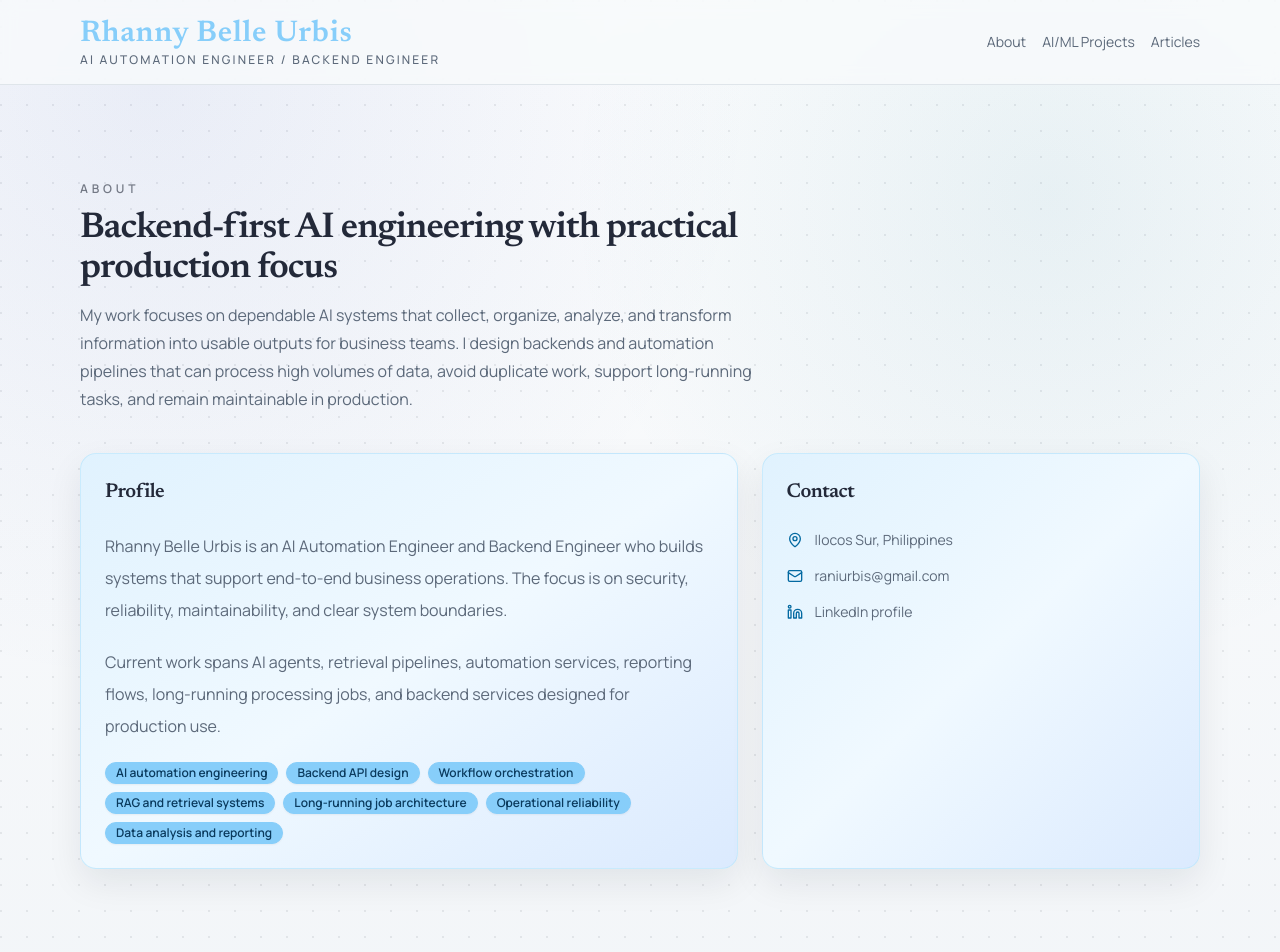
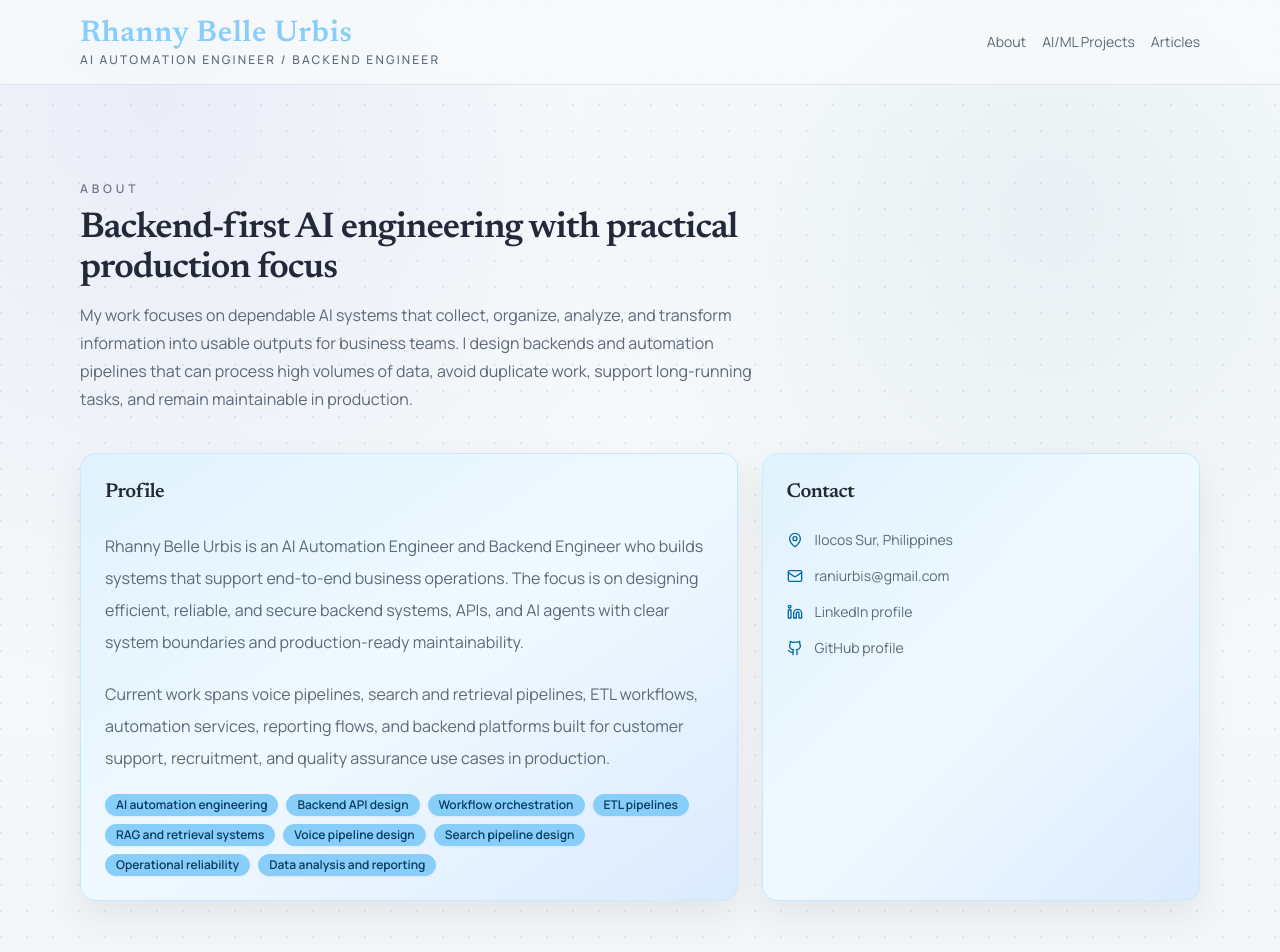
Before and after one commit to rnx2024/rhannybelleurbis, a Next.js app: page /about in a window 1280 px wide. Shown: the top 952 px of the page. Built offline with nearby package versions, Linux system fonts and the light colour scheme.

Commit message:
additional-updates-2

```diff
--- a/app/about/page.tsx
+++ b/app/about/page.tsx
@@ -1,4 +1,4 @@
-import { Mail, Linkedin, MapPin } from "lucide-react";
+import { Github, Mail, Linkedin, MapPin } from "lucide-react";
 import { SectionHeading } from "@/components/section-heading";
 import { Badge } from "@/components/ui/badge";
 import { Card, CardContent, CardHeader, CardTitle } from "@/components/ui/card";
@@ -8,8 +8,10 @@ const strengths = [
   "AI automation engineering",
   "Backend API design",
   "Workflow orchestration",
+  "ETL pipelines",
   "RAG and retrieval systems",
-  "Long-running job architecture",
+  "Voice pipeline design",
+  "Search pipeline design",
   "Operational reliability",
   "Data analysis and reporting",
 ];
@@ -31,12 +33,13 @@ export default function AboutPage() {
           <CardContent className="space-y-5 text-base leading-8 text-muted-foreground">
             <p>
               {profile.name} is an AI Automation Engineer and Backend Engineer who builds systems that support
-              end-to-end business operations. The focus is on security, reliability, maintainability, and clear system
-              boundaries.
+              end-to-end business operations. The focus is on designing efficient, reliable, and secure backend
+              systems, APIs, and AI agents with clear system boundaries and production-ready maintainability.
             </p>
             <p>
-              Current work spans AI agents, retrieval pipelines, automation services, reporting flows, long-running
-              processing jobs, and backend services designed for production use.
+              Current work spans voice pipelines, search and retrieval pipelines, ETL workflows, automation services,
+              reporting flows, and backend platforms built for customer support, recruitment, and quality assurance
+              use cases in production.
             </p>
             <div className="flex flex-wrap gap-2">
               {strengths.map((item) => (
@@ -62,6 +65,9 @@ export default function AboutPage() {
             <a href={profile.linkedin} target="_blank" rel="noreferrer" className="flex items-center gap-3 hover:text-foreground">
               <Linkedin className="h-4 w-4 text-sky-700" /> LinkedIn profile
             </a>
+            <a href={profile.github} target="_blank" rel="noreferrer" className="flex items-center gap-3 hover:text-foreground">
+              <Github className="h-4 w-4 text-sky-700" /> GitHub profile
+            </a>
           </CardContent>
         </Card>
       </div>
--- a/app/page.tsx
+++ b/app/page.tsx
@@ -1,4 +1,4 @@
-import { ArrowRight, ExternalLink, Linkedin, Mail } from "lucide-react";
+import { ArrowRight, ExternalLink, Github, Linkedin, Mail } from "lucide-react";
 import { Button } from "@/components/ui/button";
 import { Badge } from "@/components/ui/badge";
 import { Card, CardContent, CardDescription, CardHeader, CardTitle } from "@/components/ui/card";
@@ -14,7 +14,7 @@ export default function HomePage() {
       <section className="mx-auto max-w-6xl px-4 pb-16 pt-16 md:pb-24 md:pt-24">
         <div className="grid gap-10 md:grid-cols-[1.2fr_0.8fr] md:items-end">
           <div className="space-y-6">
-            <Badge className="w-fit">AI Agents • Backend Systems • Workflow Automation</Badge>
+            <Badge className="w-fit">AI Agents • Backend Systems • Workflow Automation • ETL Pipelines</Badge>
             <div className="space-y-4">
               <h1 className="font-display max-w-4xl text-4xl font-semibold tracking-tight text-foreground md:text-6xl md:leading-[1.05]">
                 Building dependable AI systems for real business operations.
@@ -45,6 +45,9 @@ export default function HomePage() {
                 </a>
                 <a className="flex items-center gap-2 hover:text-foreground" href={profile.linkedin} target="_blank" rel="noreferrer">
                   <Linkedin className="h-4 w-4 text-sky-700" /> LinkedIn
+                </a>
+                <a className="flex items-center gap-2 hover:text-foreground" href={profile.github} target="_blank" rel="noreferrer">
+                  <Github className="h-4 w-4 text-sky-700" /> GitHub
                 </a>
               </div>
             </CardContent>
--- a/components/site-footer.tsx
+++ b/components/site-footer.tsx
@@ -1,4 +1,4 @@
-import { Mail, Linkedin } from "lucide-react";
+import { Github, Mail, Linkedin } from "lucide-react";
 import { profile } from "@/data/site";
 
 export function SiteFooter() {
@@ -16,6 +16,9 @@ export function SiteFooter() {
           <a href={profile.linkedin} target="_blank" rel="noreferrer" className="inline-flex items-center gap-2 hover:text-foreground">
             <Linkedin className="h-4 w-4 text-sky-700" /> LinkedIn
           </a>
+          <a href={profile.github} target="_blank" rel="noreferrer" className="inline-flex items-center gap-2 hover:text-foreground">
+            <Github className="h-4 w-4 text-sky-700" /> GitHub
+          </a>
         </div>
       </div>
     </footer>
--- a/data/site.ts
+++ b/data/site.ts
@@ -8,7 +8,7 @@ export const profile = {
   location: "Ilocos Sur, Philippines",
   email: "raniurbis@gmail.com",
   linkedin: "https://www.linkedin.com/in/rhanny-belle-urbis",
-  github: "https://github.com/",
+  github: "https://www.github.com/rnx2024",
 };
 
 export const projectCategories = [
--- a/next.config.ts
+++ b/next.config.ts
@@ -7,6 +7,9 @@ const nextConfig: NextConfig = {
   output: "export",
   trailingSlash: true,
   basePath: isProd ? repo : "",
+  turbopack: {
+    root: process.cwd(),
+  },
 };
 
 export default nextConfig;
```
